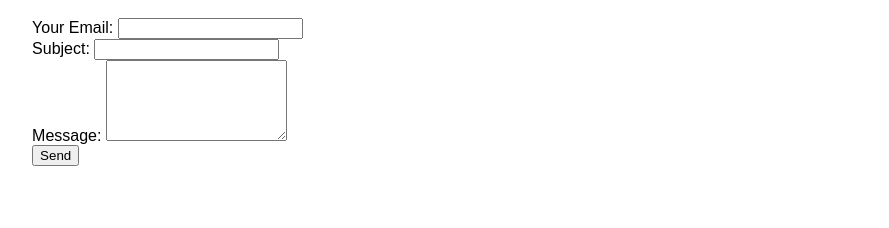
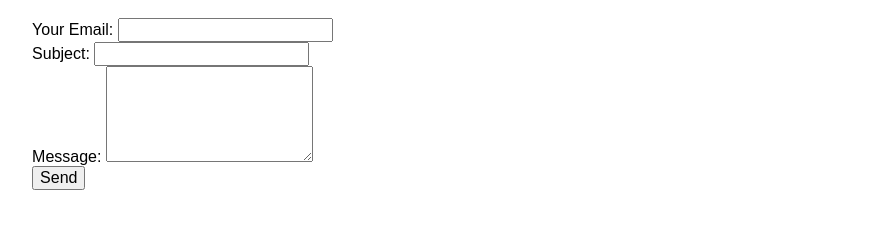
Before and after one commit to shrutiy14/portfolio, a plain HTML site: page contact/index.html in a window 1280 px wide. Shown: the part 122-350 px from the top of the page, without its empty margins (163-1052 px from the left). Drawn offline with Linux system fonts and the light colour scheme.

Commit message:
Update style.css

```diff
--- a/style.css
+++ b/style.css
@@ -53,3 +53,8 @@ nav a:hover {
     border-bottom: 0.4em solid var(--color-accent);
     padding-bottom: 0.2em;
   }
+
+
+input, textarea, button {
+    font: inherit;
+  }
```
